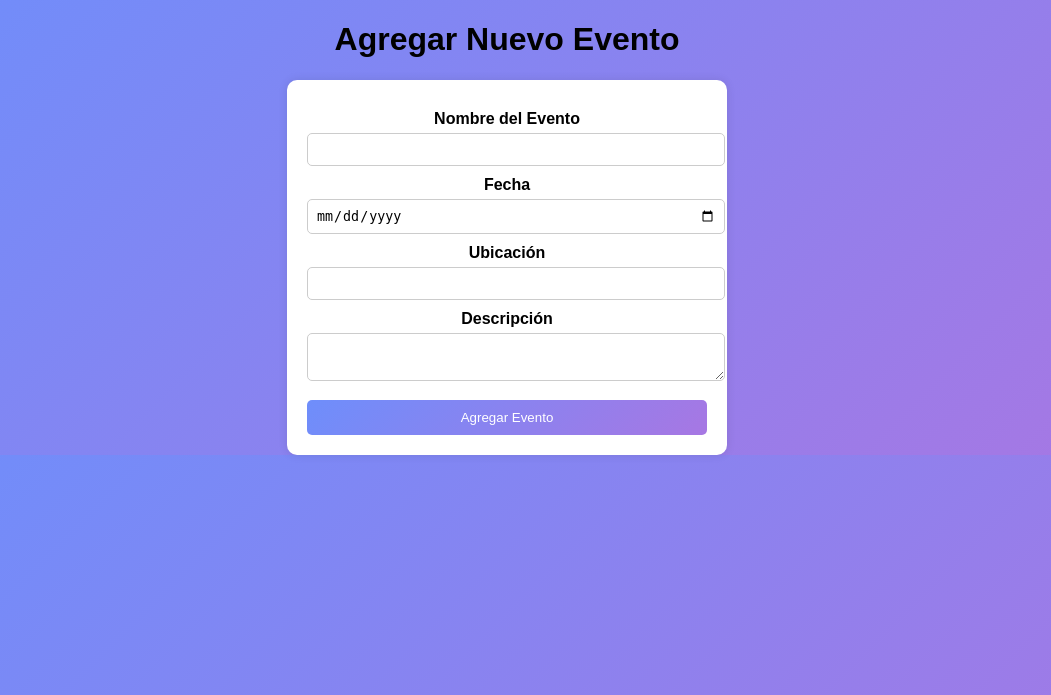
After one commit to santiago-veloza/mi-webfestify, a Flask app: page /agregarevento in a window 1280 px wide. The commit adds this page. Shown: the top 695 px of the page, without its empty margins (133-1184 px from the left). Run offline with Flask 3, Linux system fonts and the light colour scheme.

Commit message:
agregar eventos funcional

```diff
--- a/festify/forms.py
+++ b/festify/forms.py
@@ -1,5 +1,5 @@
 from flask_wtf import FlaskForm
-from wtforms import StringField, SubmitField, PasswordField
+from wtforms import StringField, SubmitField, PasswordField, DateField, TextAreaField
 from wtforms.validators import DataRequired, Email, Length
 
 
@@ -8,3 +8,11 @@ class MiFormulario(FlaskForm):
     password = PasswordField('Password', validators=[DataRequired()])
     email = StringField('Email', validators=[DataRequired(), Email()])
     submit = SubmitField('Registrar')
+
+
+class EventoForm(FlaskForm):
+    nombre = StringField('Nombre del Evento', validators=[DataRequired()])
+    fecha = DateField('Fecha', format='%Y-%m-%d', validators=[DataRequired()])
+    ubicacion = StringField('Ubicación', validators=[DataRequired()])
+    descripcion = TextAreaField('Descripción', validators=[DataRequired()])
+    submit = SubmitField('Agregar Evento')
--- a/festify/run.py
+++ b/festify/run.py
@@ -1,5 +1,5 @@
 from flask import Flask, render_template, request, redirect, url_for
-from festify.forms import MiFormulario
+from festify.forms import MiFormulario, EventoForm
 
 
 app = Flask(__name__)
@@ -21,8 +21,21 @@ def registro ():
         nombre = form.name.data
         email = form.email.data
         password = form.password.data
+        return redirect(url_for('agregarevento'))  # Redirige a la página de agregar evento después del registro
+    return render_template('registro.html', title="Registro", form=form)
+
+@app.route('/agregarevento', methods=['GET', 'POST'])
+
+def agregarevento():
+    form = EventoForm()  # Instancia el formulario
+    if form.validate_on_submit():
+        nombre = form.nombre.data
+        fecha = form.fecha.data
+        ubicacion = form.ubicacion.data
+        descripcion = form.descripcion.data
         return redirect(url_for('home'))
-    return render_template('registro.html', title="Registro", form=form)
+    return render_template('agregarevento.html', title="Agregar Evento", form=form)
+
 
 if __name__ == '__main__':
     app.run(debug=True)
--- /dev/null
+++ b/festify/static/css/agregarevento.css
@@ -0,0 +1,52 @@
+body {
+    font-family: Arial, sans-serif;
+    background: linear-gradient(135deg, #6e8efb, #a777e3);
+    text-align: center;
+    margin: 0;
+    padding: 0;
+}
+
+header h1 {
+    background-color: #007bff;
+    color: white;
+    padding: 20px;
+    margin-bottom: 20px;
+}
+
+form {
+    max-width: 400px;
+    margin: auto;
+    background: white;
+    padding: 20px;
+    border-radius: 10px;
+    box-shadow: 0px 0px 10px rgba(0, 0, 0, 0.1);
+}
+
+label {
+    display: block;
+    font-weight: bold;
+    margin-top: 10px;
+}
+
+input, textarea {
+    width: 100%;
+    padding: 8px;
+    margin-top: 5px;
+    border: 1px solid #ccc;
+    border-radius: 5px;
+}
+
+button {
+    margin-top: 15px;
+    padding: 10px;
+    width: 100%;
+    background: linear-gradient(135deg, #6e8efb, #a777e3);
+    color: white;
+    border: none;
+    border-radius: 5px;
+    cursor: pointer;
+}
+
+button:hover {
+    background-color: #0056b3;
+}
--- a/festify/static/css/base.css
+++ b/festify/static/css/base.css
@@ -1,7 +1,7 @@
 /* General */
 body {
     font-family: 'Poppins', sans-serif;
-    background-color: #f8f9fa;
+    background: linear-gradient(135deg, #6e8efb, #a777e3);
     color: #333;
     text-align: center;
     margin: 0;
@@ -11,7 +11,7 @@ body {
 /* Header */
 header {
     background: linear-gradient(135deg, #6e8efb, #a777e3);
-    color: white;
+    color: rgb(8, 1, 1);
     padding: 20px;
     box-shadow: 0px 4px 8px rgba(0, 0, 0, 0.1);
 }
@@ -23,7 +23,7 @@ header h1 {
 
 /* Logo */
 .logo {
-    width: 80px;
+    width: 750px;
     height: auto;
     border-radius: 10%;
 }
--- /dev/null
+++ b/festify/templates/agregarevento.html
@@ -0,0 +1,29 @@
+<!DOCTYPE html>
+<html lang="es">
+<head>
+    <meta charset="UTF-8">
+    <meta name="viewport" content="width=device-width, initial-scale=1.0">
+    <title>Agregar Evento</title>
+    <link rel="stylesheet" href="{{ url_for('static', filename='css/agregarevento.css') }}" alt="fondo">
+</head>
+<body>
+    <h1>Agregar Nuevo Evento</h1>
+    <form method="POST">
+        {{ form.hidden_tag() }}
+
+        <label for="nombre">{{ form.nombre.label }}</label>
+        {{ form.nombre }}
+
+        <label for="fecha">{{ form.fecha.label }}</label>
+        {{ form.fecha }}
+
+        <label for="ubicacion">{{ form.ubicacion.label }}</label>
+        {{ form.ubicacion }}
+
+        <label for="descripcion">{{ form.descripcion.label }}</label>
+        {{ form.descripcion }}
+
+        <button type="submit">Agregar Evento</button>
+    </form>
+</body>
+</html>
--- a/festify/templates/index.html
+++ b/festify/templates/index.html
@@ -1,7 +1,6 @@
 {% extends "base.html" %}
 
 {% block content %}
-    <h2>menu</h2>
-    <h3>Bienvenido a la página de inicio</h3>
+    <h2> ¡Bienvenido a WebFestify!Nos emociona tenerte aquí🎉</h2>
 
 {% endblock %}
--- a/festify/templates/registro.html
+++ b/festify/templates/registro.html
@@ -15,4 +15,8 @@
         <p>{{ form.submit }}</p>
     </form>
 </body>
+<nav>
+    <a href="/">Inicio</a>
+<nav>
+<body>
 </html>
```
Also changed, not shown: festify/static/css/registro.css (+13 -6 lines), festify/templates/about.html (+13 -2 lines), festify/templates/base.html (+13 -11 lines), festify/static/img/fondo.jpg (deleted), festify/static/img/fondo1.jpg (added).
